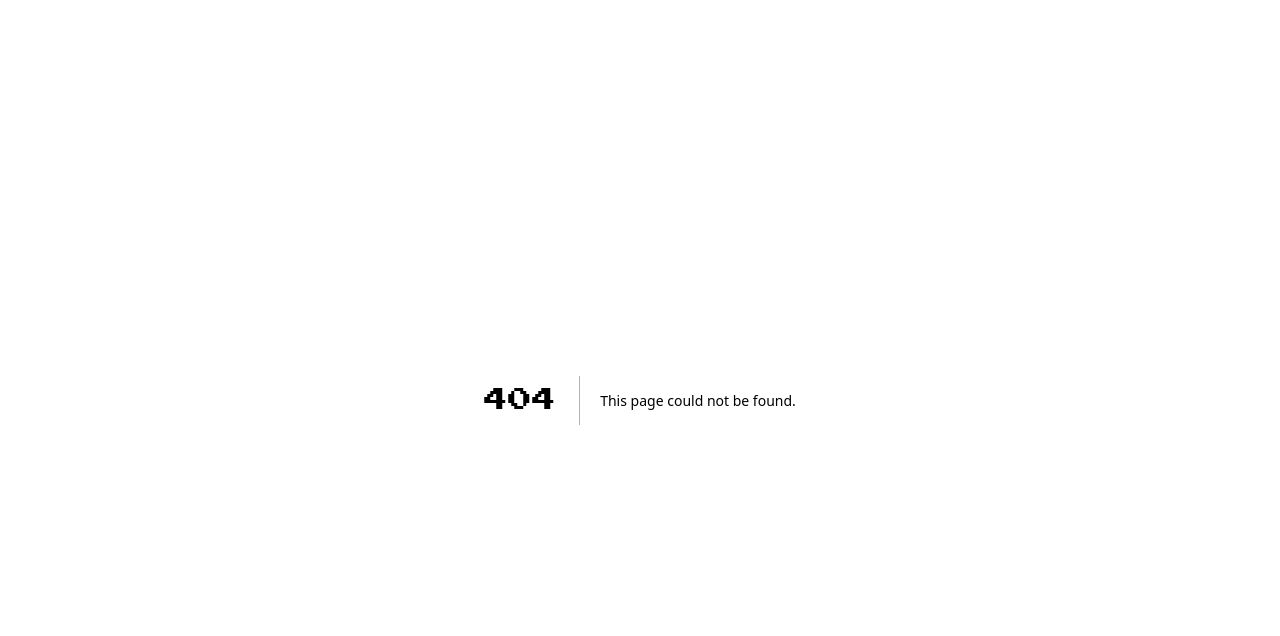
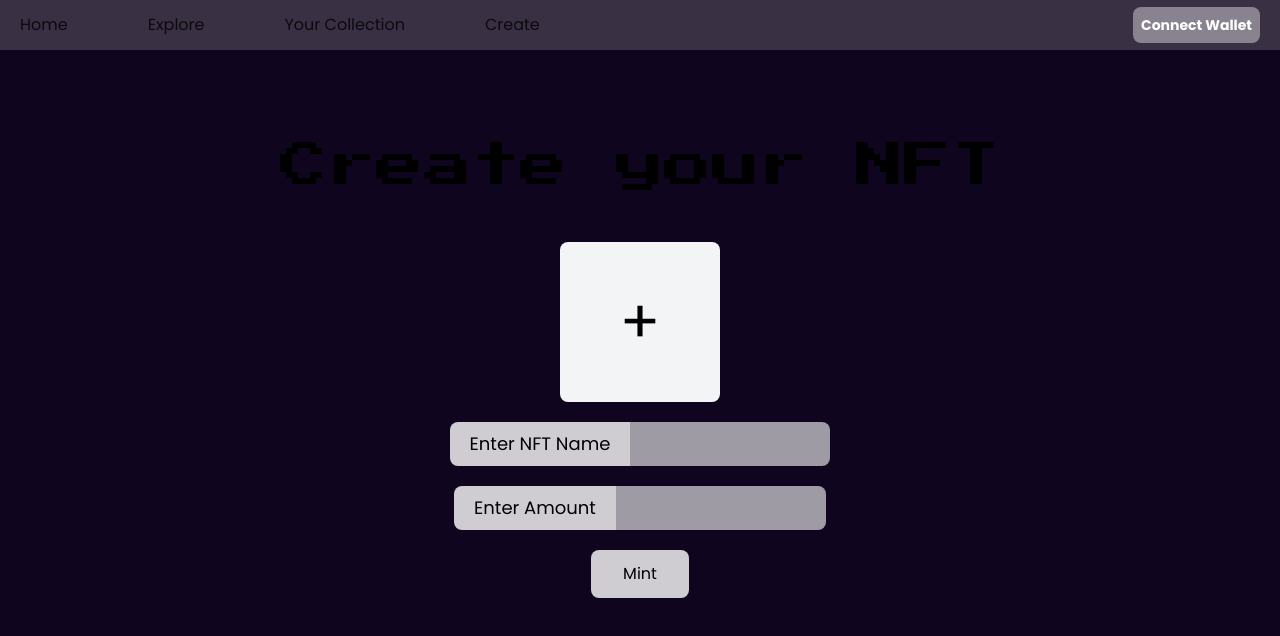
Before and after one commit to ojasaklechayt/NFTic-Marketplace, a Next.js app in the folder client/: page /Create in a window 1280 px wide. Before the commit this address had no page. Shown: the top 636 px of the page. Built offline with nearby package versions, Linux system fonts and the light colour scheme; a web font is replaced by a local one.

Commit message:
Add files via upload

```diff
--- /dev/null
+++ b/client/app/Collection/page.js
@@ -0,0 +1,12 @@
+import React from 'react'
+import Navbar from '../navbar'
+
+const Collection = () => {
+    return (
+        <div>
+            <Navbar />
+        </div>
+    )
+}
+
+export default Collection
--- /dev/null
+++ b/client/app/Create/page.js
@@ -0,0 +1,50 @@
+'use client'
+import React, { useState } from 'react';
+import Navbar from '../navbar';
+
+const Create = () => {
+    const [selectedImage, setSelectedImage] = useState(null);
+
+    const handleImageChange = (event) => {
+        const file = event.target.files[0];
+        const reader = new FileReader();
+
+        reader.onloadend = () => {
+            setSelectedImage(reader.result);
+        };
+
+        if (file) {
+            reader.readAsDataURL(file);
+        }
+    };
+
+    return (
+        <div>
+            <Navbar />
+            <div>
+                <h1 className="text-[1.6rem] md:text-[3rem] text-center mt-20">Create your NFT</h1>
+                <form className='flex flex-col space-y-5 text-black justify-center items-center md:max-w-md mx-auto mt-10'>
+                    <label className='relative cursor-pointer'>
+                        <input className='hidden' type='file' accept='image/' onChange={handleImageChange} />
+                        <div className={`w-40 h-40 ${selectedImage ? 'bg-green-200' : 'bg-gray-100'} hover:bg-gray-300 rounded-lg flex items-center justify-center`}>
+                            {selectedImage ? <img src={selectedImage} alt="Selected" className="w-full h-full object-cover rounded-lg" /> : <span className='text-6xl'>+</span>}
+                        </div>
+                    </label>
+                    <div className='flex flex-row'>
+                        <p className='text-lg py-1 px-1 md:py-2 md:px-5 rounded-tl-lg rounded-bl-lg text-black bg-white bg-opacity-80'>Enter NFT Name</p>
+                        <input className='py-1 px-1 w-[100px] md:py-2 md:px-1 md:w-[200px] rounded-tr-lg rounded-br-lg bg-white bg-opacity-60' type='text' />
+                    </div>
+                    <div className='flex flex-row'>
+                        <p className='text-lg py-1 px-2 md:py-2 md:px-5 rounded-tl-lg rounded-bl-lg text-black bg-white bg-opacity-80'>Enter Amount</p>
+                        <input className='py-1 px-2 w-[110px] md:py-2 md:px-3 md:w-[210px] rounded-tr-lg rounded-br-lg bg-white bg-opacity-60' type='text' />
+                    </div>
+                    <button className='py-3 px-8 bg-white bg-opacity-80 hover:bg-opacity-100 text-black font-[1.5rem] rounded-lg'>
+                        Mint
+                    </button>
+                </form>
+            </div>
+        </div>
+    );
+}
+
+export default Create;
--- /dev/null
+++ b/client/app/Explore/page.js
@@ -0,0 +1,12 @@
+import React from 'react'
+import Navbar from '../navbar'
+
+const Explore = () => {
+  return (
+    <div>
+      <Navbar />
+    </div>
+  )
+}
+
+export default Explore
--- a/client/app/navbar.js
+++ b/client/app/navbar.js
@@ -1,4 +1,5 @@
 'use client'
+import Link from 'next/link';
 import { useState } from 'react';
 
 const Navbar = () => {
@@ -12,10 +13,10 @@ const Navbar = () => {
         <div>
             <div className="px-5 md:bg-[#D9D9D9] md:bg-opacity-20 h-[50px] flex flex-row items-center relative">
                 <div className="hidden md:flex flex-row space-x-10 lg:space-x-20 cursor-pointer">
-                    <p className="hover:underline opacity-80">Home</p>
-                    <p className="hover:underline opacity-80">Explore</p>
-                    <p className="hover:underline opacity-80">Your Collection</p>
-                    <p className="hover:underline opacity-80">Create</p>
+                    <Link href="/"><p className="hover:underline opacity-80">Home</p></Link>
+                    <Link href="/Explore"><p className="hover:underline opacity-80">Explore</p></Link>
+                    <Link href="/Collection"><p className="hover:underline opacity-80">Your Collection</p></Link>
+                    <Link href="/Create"><p className="hover:underline opacity-80">Create</p></Link>
                 </div>
                 <div className="hidden md:block ml-auto">
                     <button className="bg-white text-white text-sm font-bold p-[8px] rounded-lg bg-opacity-40 hover:bg-black">Connect Wallet</button>
@@ -32,11 +33,11 @@ const Navbar = () => {
             {/* Hamburger Menu */}
             {isMenuOpen && (
                 <div className="md:hidden absolute right-0 top-14 mr-5 bg-[#D9D9D9] p-4 rounded-lg shadow-lg space-y-2">
-                    <p className="text-black hover:underline opacity-80">Home</p>
-                    <p className="text-black hover:underline opacity-80">Explore</p>
-                    <p className="text-black hover:underline opacity-80">Your Collection</p>
-                    <p className="text-black hover:underline opacity-80">Create</p>
-                    <button className="text-black bg-white text-sm font-bold p-[8px] rounded-lg bg-opacity-40 hover:bg-black">Connect Wallet</button>
+                    <Link href="/"><p className="text-black hover:underline opacity-80">Home</p></Link>
+                    <Link href="/Explore"><p className="text-black hover:underline opacity-80">Explore</p></Link>
+                    <Link href="/Collection"><p className="text-black hover:underline opacity-80">Your Collection</p></Link>
+                    <Link href="/Create"><p className="text-black hover:underline opacity-80">Create</p></Link>
+                    <button className="text-black bg-white text-sm font-bold p-[8px] rounded-lg bg-opacity-40">Connect Wallet</button>
                 </div>
             )}
         </div>
--- a/client/package.json
+++ b/client/package.json
@@ -9,11 +9,15 @@
     "lint": "next lint"
   },
   "dependencies": {
+    "@ethersproject/providers": "^5.7.2",
     "autoprefixer": "10.4.14",
+    "bufferutil": "^4.0.7",
+    "ethers": "^6.7.0",
     "next": "13.4.12",
     "postcss": "8.4.27",
     "react": "18.2.0",
     "react-dom": "18.2.0",
-    "tailwindcss": "3.3.3"
+    "tailwindcss": "3.3.3",
+    "utf-8-validate": "^5.0.10"
   }
 }
```
Also changed, not shown: 1 other file (tests, documents, lock files or other folders).
